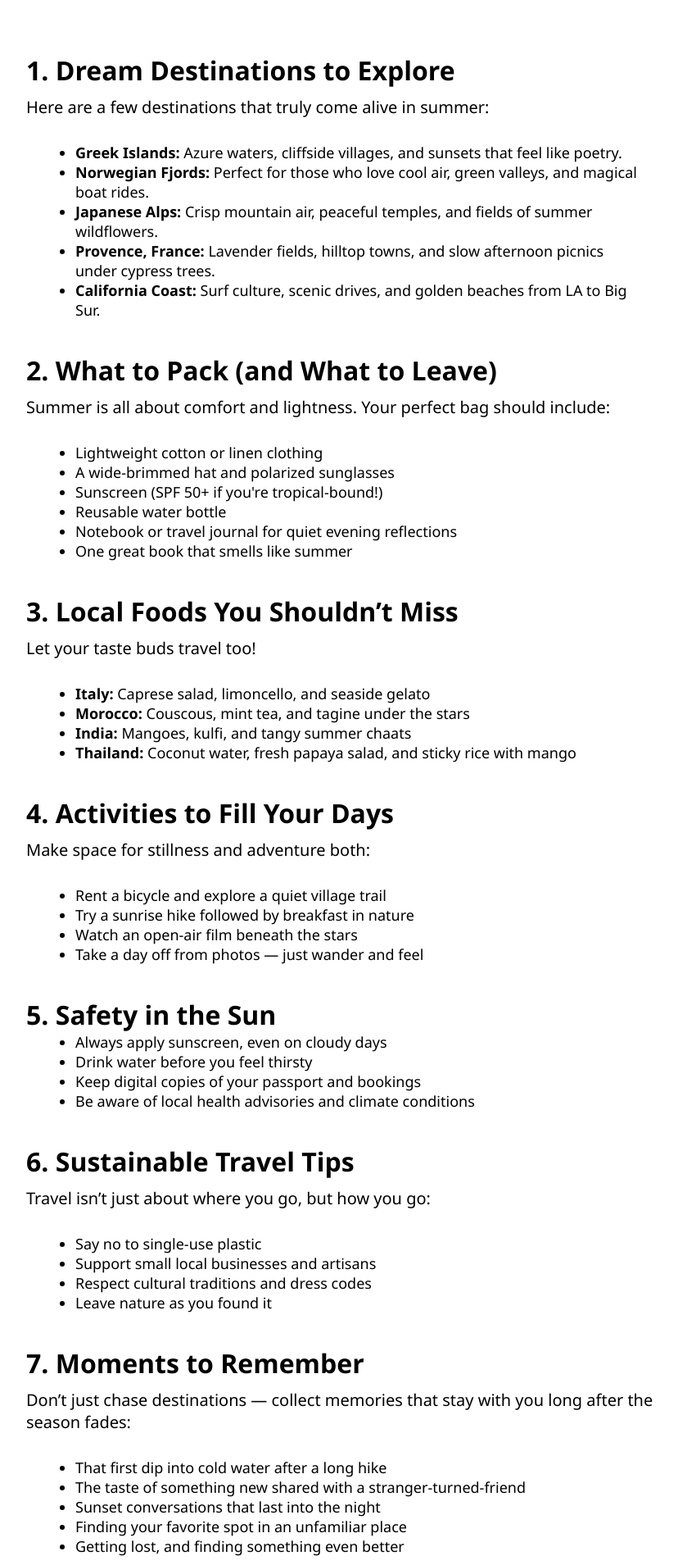
After one commit to cs23-b/Travel-planner, a Flask app: template templates/summer.html in a window 1280 px wide. The commit adds this page. Shown: the part 1093-3002 px from the top of the page at 82% size, without its empty margins (116-944 px from the left). Run offline with Flask 3, Linux system fonts and the light colour scheme; the template is opened without the code that fills it, so the values that code supplies are empty.

Commit message:
edited articles.html

```diff
--- /dev/null
+++ b/templates/summer.html
@@ -0,0 +1,180 @@
+{% extends "base.html" %}
+
+{% block head %}
+<title>your summer guide</title>
+<style>
+    .article-container {
+        max-width: 800px;
+        margin-left: 10%; /* Adjust as needed */
+        margin-right: auto;
+        padding: 20px;
+    }
+    body {
+        margin: 0;
+        padding-top: 100px; /* Adjust this to match your navbar height */
+        font-family: 'Segoe UI', Tahoma, Geneva, Verdana, sans-serif;
+        background: #ffffff;
+        color: black;
+    }
+    .overlay {
+        position: absolute;
+        top: 0; left: 0;
+        width: 100%;
+        height: 100%;
+        background: rgb(255, 255, 255); /* light overlay */
+        z-index: -1;
+    }
+
+    h1 {
+        text-align: left;
+        font-size: 60px;
+        color: #000000;
+        padding: 20px;
+        max-width: 500px;
+        margin: 0;
+        padding-left: 0;
+        transition: none;
+        animation: none;
+        opacity:100;
+    }
+
+
+
+
+    p {
+        text-align: left;
+        font-size: 20px;
+        margin: 10px auto 30px;
+        color: #000000;
+        width: 100%;
+    }
+
+    ul {
+        text-align: left;
+        max-width: 700px;
+        margin: auto;
+        padding-left: 20px;
+        font-size: 18px;
+    }
+
+    ul li {
+        margin: 0px ;
+    }
+
+    .article-img {
+        width: 100%;
+        height: auto;
+        margin: 20px 0;
+    }
+
+
+    .link-btn {
+        display: inline-block;
+        padding: 12px 25px;
+        background-color: #7e7e7e;
+        color: white;
+        text-decoration: none;
+        border-radius: 8px;
+        margin: 30px auto 50px;
+        display: block;
+        width: fit-content;
+        font-weight: bold;
+        transition: background-color 0.3s ease;
+    }
+
+    .link-btn:hover {
+        background-color: #0056b3;
+    }
+    h2 {
+    text-align: left;
+    font-size: 32px;
+    margin-top: 40px;
+    color: #000000;
+}
+</style>
+{% endblock %}
+{% block body %}
+<div class="overlay"></div>
+<div class="article-container">
+    <h1>Your Summer Travel Guide ☀️</h1>
+
+    <p>
+        Summer — a season where days stretch long and golden, where sunrises are invitations to explore, and nights are meant for stargazing by the sea. Whether you're wandering through cobbled Mediterranean streets or lounging beneath a palm tree, summer brings with it a chance to escape the ordinary.
+    </p>
+
+
+    <img src="https://www.elliestraveltips.com/wp-content/uploads/2024/01/sandals-Overwater-bungalows-10.jpg"  class="article-img" alt="Summer Travel" />
+
+    <h2>1. Dream Destinations to Explore</h2>
+    <p>Here are a few destinations that truly come alive in summer:</p>
+    <ul>
+        <li><strong>Greek Islands:</strong> Azure waters, cliffside villages, and sunsets that feel like poetry.</li>
+        <li><strong>Norwegian Fjords:</strong> Perfect for those who love cool air, green valleys, and magical boat rides.</li>
+        <li><strong>Japanese Alps:</strong> Crisp mountain air, peaceful temples, and fields of summer wildflowers.</li>
+        <li><strong>Provence, France:</strong> Lavender fields, hilltop towns, and slow afternoon picnics under cypress trees.</li>
+        <li><strong>California Coast:</strong> Surf culture, scenic drives, and golden beaches from LA to Big Sur.</li>
+    </ul>
+
+    <h2>2. What to Pack (and What to Leave)</h2>
+    <p>Summer is all about comfort and lightness. Your perfect bag should include:</p>
+    <ul>
+        <li>Lightweight cotton or linen clothing</li>
+        <li>A wide-brimmed hat and polarized sunglasses</li>
+        <li>Sunscreen (SPF 50+ if you're tropical-bound!)</li>
+        <li>Reusable water bottle</li>
+        <li>Notebook or travel journal for quiet evening reflections</li>
+        <li>One great book that smells like summer</li>
+    </ul>
+
+    <h2>3. Local Foods You Shouldn’t Miss</h2>
+    <p>Let your taste buds travel too!</p>
+    <ul>
+        <li><strong>Italy:</strong> Caprese salad, limoncello, and seaside gelato</li>
+        <li><strong>Morocco:</strong> Couscous, mint tea, and tagine under the stars</li>
+        <li><strong>India:</strong> Mangoes, kulfi, and tangy summer chaats</li>
+        <li><strong>Thailand:</strong> Coconut water, fresh papaya salad, and sticky rice with mango</li>
+    </ul>
+
+    <h2>4. Activities to Fill Your Days</h2>
+    <p>Make space for stillness and adventure both:</p>
+    <ul>
+        <li>Rent a bicycle and explore a quiet village trail</li>
+        <li>Try a sunrise hike followed by breakfast in nature</li>
+        <li>Watch an open-air film beneath the stars</li>
+        <li>Take a day off from photos — just wander and feel</li>
+    </ul>
+
+    <h2>5. Safety in the Sun</h2>
+    <ul>
+        <li>Always apply sunscreen, even on cloudy days</li>
+        <li>Drink water before you feel thirsty</li>
+        <li>Keep digital copies of your passport and bookings</li>
+        <li>Be aware of local health advisories and climate conditions</li>
+    </ul>
+
+    <h2>6. Sustainable Travel Tips</h2>
+    <p>Travel isn’t just about where you go, but how you go:</p>
+    <ul>
+        <li>Say no to single-use plastic</li>
+        <li>Support small local businesses and artisans</li>
+        <li>Respect cultural traditions and dress codes</li>
+        <li>Leave nature as you found it</li>
+    </ul>
+
+    <h2>7. Moments to Remember</h2>
+    <p>Don’t just chase destinations — collect memories that stay with you long after the season fades:</p>
+    <ul>
+        <li>That first dip into cold water after a long hike</li>
+        <li>The taste of something new shared with a stranger-turned-friend</li>
+        <li>Sunset conversations that last into the night</li>
+        <li>Finding your favorite spot in an unfamiliar place</li>
+        <li>Getting lost, and finding something even better</li>
+    </ul>
+
+    <p>
+        Wherever this summer takes you — to the edge of the ocean, to the top of a hill, or deep into your own heart — travel gently, laugh deeply, and collect every golden moment as a keepsake.
+    </p>
+
+    <a href="{{ url_for('Articles')}}" class="link-btn">Back to Articles</a>
+
+{% endblock %}
```
Also changed, not shown: templates/Articles.html (+8 -3 lines).
